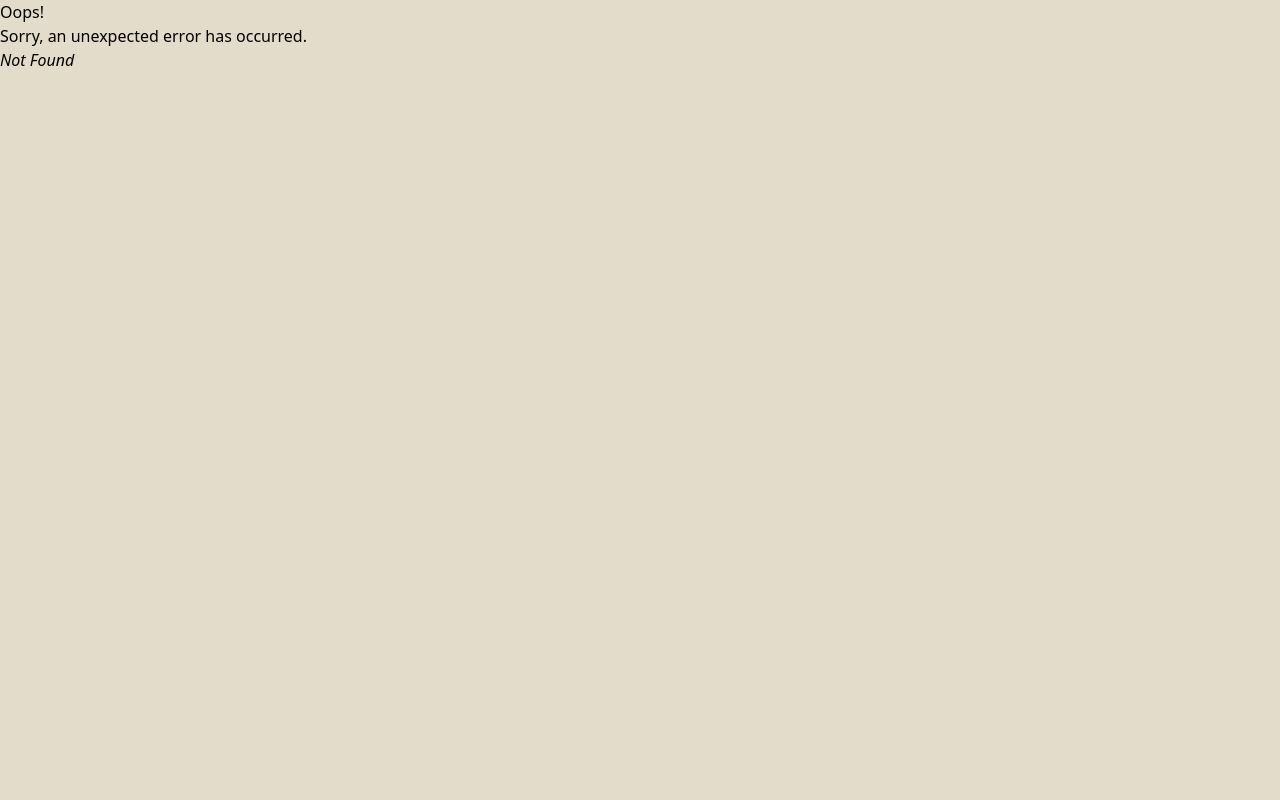
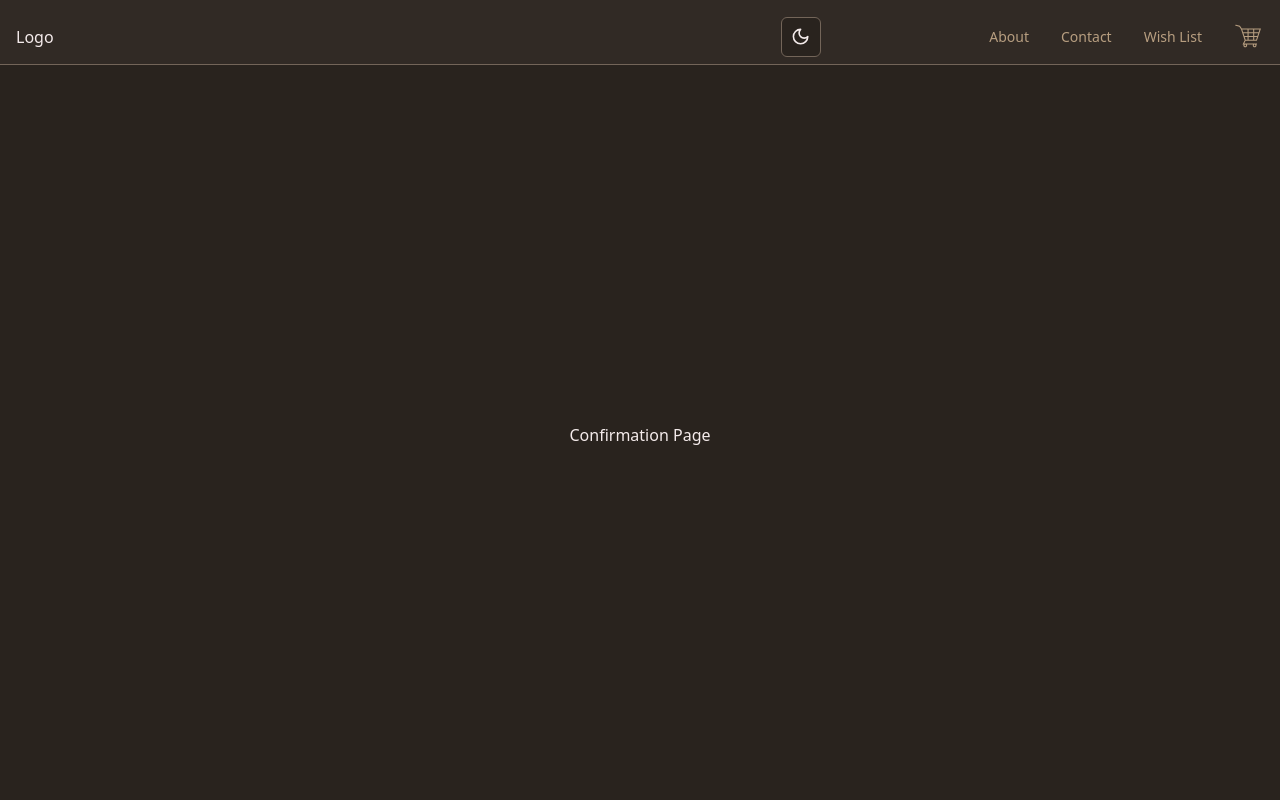
Before and after one commit to Endeyr/shopping-cart-project, a React (Vite) app: page /confirmation in a window 1280 px wide. Before the commit this address had no page. Shown: the top 800 px of the page. Built offline with nearby package versions, Linux system fonts and the light colour scheme; no server answers.

Commit message:
add confirmation page

```diff
--- /dev/null
+++ b/src/routes/confirmation/index.tsx
@@ -0,0 +1,6 @@
+import Container from "@/components/container";
+
+const ConfirmationPage = () => {
+  return <Container>Confirmation Page</Container>;
+};
+export default ConfirmationPage;
```
Also changed, not shown: src/main.tsx (+19 -14 lines).
